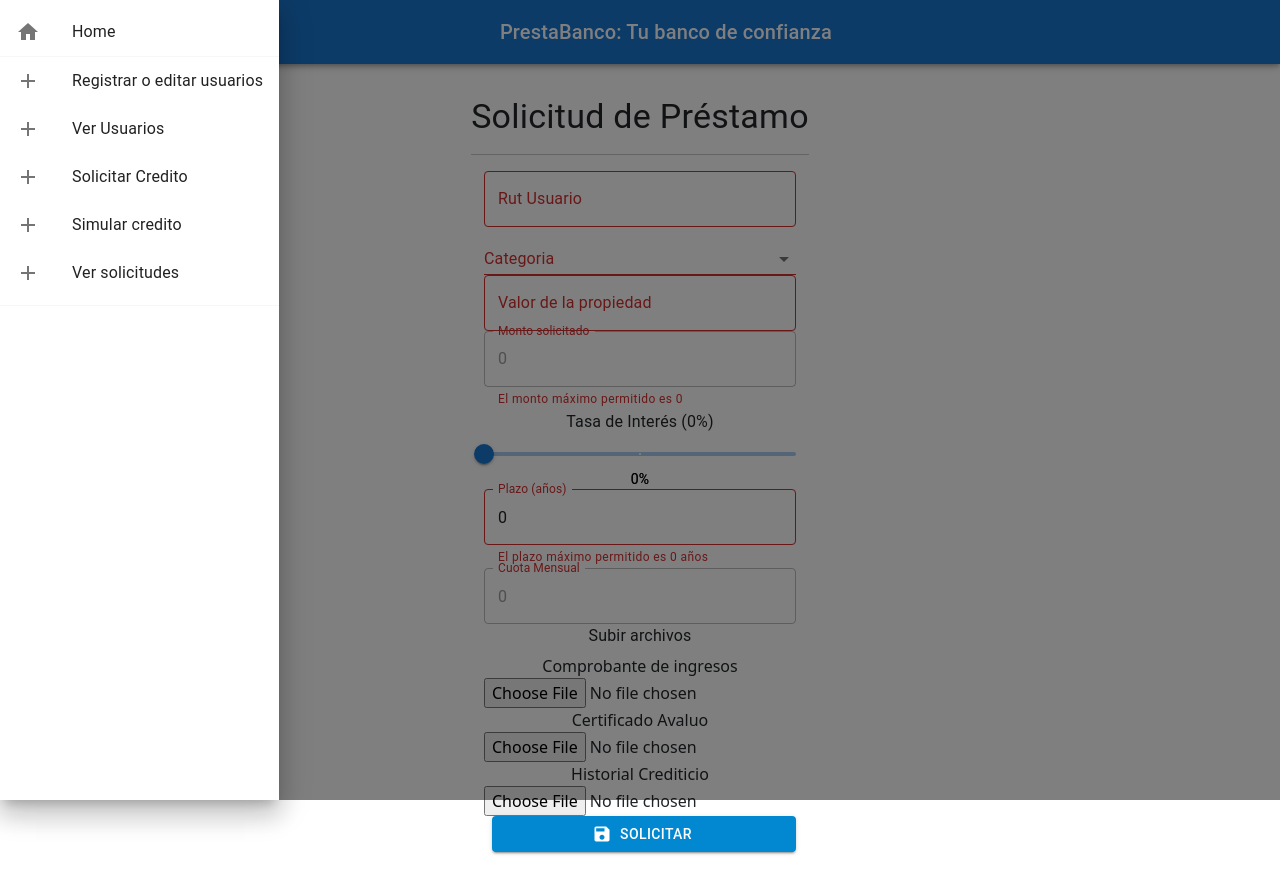
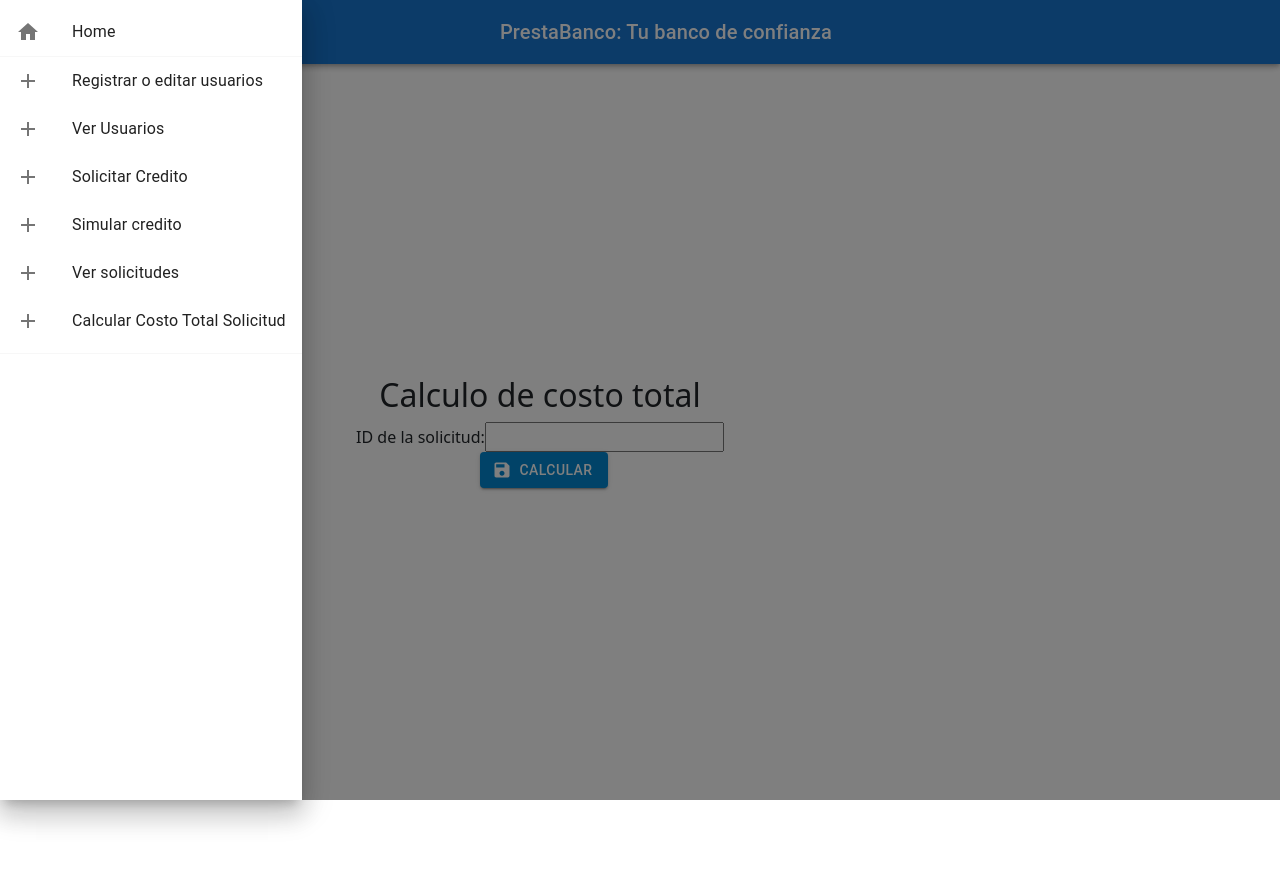
Before and after one commit to PerroWachooo/PrestaBanco, a React (Vite) app in the folder frontend/front_prestaBanco/: page /aplication/totalCost in a window 1280 px wide. Both pictures are taken after a click on the button "menu". After the commit the page ends 800 px from the top, so only its background shows below. Built offline with nearby package versions, Linux system fonts and the light colour scheme; no server answers.

Commit message:
New Feature totalcost y Fix de addSolicitud

```diff
--- a/frontend/front_prestaBanco/src/App.jsx
+++ b/frontend/front_prestaBanco/src/App.jsx
@@ -9,6 +9,7 @@ import UsersList from './components/UsersList';
 import SimulateLoan from './components/SimulateLoan';
 import AddSolicitud from './components/AddSolicitud';
 import LoanAplicationList from './components/LoanAplicationList';
+import TotalCostLoan from './components/TotalCostLoan';
 
 
 
@@ -27,6 +28,7 @@ function App() {
           <Route path= "/aplication" element={<AddSolicitud/>}/>
           <Route path= "/aplication/:id" element={<AddSolicitud/>}/>
           <Route path= "/aplication/list" element={<LoanAplicationList/>}/>
+          <Route path= "/aplication/totalCost" element={<TotalCostLoan/>}/>"
         </Routes>
 
       </div>
--- a/frontend/front_prestaBanco/src/components/AddSolicitud.jsx
+++ b/frontend/front_prestaBanco/src/components/AddSolicitud.jsx
@@ -34,7 +34,7 @@ const AddSolicitud = () => {
     const [loan_type, setLoan_type] = useState("");
     const [fee, setFee] = useState(0.0); // Pago mensual
     const [creditInsurance, setCreditInsurance] = useState(0.0); // Seguro de crédito
-    const [monthlyFireInsurance, setMonthlyFireInsurance] = useState(0.0); // Seguro contra incendios mensual
+    const [monthlyFireInsurance, setMonthlyFireInsurance] = useState(0); // Seguro contra incendios mensual
     const [administrationCommission, setAdministrationCommission] = useState(0.0); // Comisión de administración
     const [propertyValue, setPropertyValue] = useState(""); // Valor de la propiedad
 
@@ -134,9 +134,9 @@ const AddSolicitud = () => {
         formData.append("term", term);
         formData.append("loan_type", loan_type);
         formData.append("fee", fee);
-        formData.append("creditInsurance", creditInsurance);
-        formData.append("monthlyFireInsurance", monthlyFireInsurance);
-        formData.append("administrationCommission", administrationCommission);
+        formData.append("creditInsurance", 0.0003 * amount);
+        formData.append("monthlyFireInsurance", 20000);
+        formData.append("administrationCommission", 0.01 * amount);
         formData.append("propertyValue", propertyValue);
         formData.append("consistentSaveCheck", consistentSaveCheck);
         formData.append("periodicDepositsCheck", periodicDepositsCheck);
--- a/frontend/front_prestaBanco/src/components/Sidemenu.jsx
+++ b/frontend/front_prestaBanco/src/components/Sidemenu.jsx
@@ -62,6 +62,13 @@ export default function Sidemenu({ open, toggleDrawer }) {
           <ListItemText primary="Ver solicitudes" />
         </ListItemButton>
 
+        <ListItemButton onClick={() => navigate("/aplication/totalCost")}>
+          <ListItemIcon>
+          <PlusIcon/>
+          </ListItemIcon>
+          <ListItemText primary="Calcular Costo Total Solicitud" />
+        </ListItemButton>
+
 
       </List>
       <Divider />
--- /dev/null
+++ b/frontend/front_prestaBanco/src/components/TotalCostLoan.jsx
@@ -0,0 +1,82 @@
+import React, { useState } from 'react';
+import LoanAplicationService from '../services/LoanAplication.service';
+import { Button } from "@mui/material";
+import SaveIcon from "@mui/icons-material/Save";
+
+
+const TotalCostLoan = () => {
+    const [id, setId] = useState('');
+    const [totalCost, setTotalCost] = useState(null);
+    const [error, setError] = useState(null);
+    const [creditInsurance, setCreditInsurance] = useState(null);
+    const [fireInsurance, setFireInsurance] = useState(null);
+    const [administrationFee, setAdministrationFee] = useState(null);
+    const [amount, setAmount] = useState(null);
+
+    const handleInputChange = (e) => {
+        setId(e.target.value);
+    };
+
+    const handleSubmit = async (e) => {
+        e.preventDefault();
+        try {
+            const response = await LoanAplicationService.calculateTotalCost(id);
+            const loanResponse = await LoanAplicationService.getLoanAplicationById(id);
+            setTotalCost(response.data);
+            setCreditInsurance(loanResponse.data.creditInsuarance);
+            setFireInsurance(loanResponse.data.monthlyFireInsurance);
+            setAdministrationFee(loanResponse.data.administrationCommission);
+            setAmount(loanResponse.data.amount);
+            console.log(loanResponse.data);
+            console.log(response.data.creditInsurance);
+            setError(null);
+        } catch (err) {
+            setError('Error fetching total cost');
+            setTotalCost(null);
+        }
+    };
+
+    return (
+        <div style={{ display: 'flex', justifyContent: 'space-between' }}>
+            <div style={{ marginRight: '200px' }}>
+                <h2>Calculo de costo total</h2>
+                <form onSubmit={handleSubmit}>
+                    <div>
+                        <label htmlFor="loanId">ID de la solicitud:</label>
+                        <input
+                            type="text"
+                            id="loanId"
+                            value={id}
+                            onChange={handleInputChange}
+                        />
+                    </div>
+                    <Button type="submit" variant="contained" color="info" style={{ marginLeft: "0.5rem" }} startIcon={<SaveIcon />}
+                    >Calcular</Button>
+                </form>
+                {totalCost !== null && (
+                    <div>
+                        <h3>Total Costo Total: {totalCost.toFixed(2)}</h3>
+                    </div>
+                )}
+                {error && (
+                    <div>
+                        <h3>{error}</h3>
+                    </div>
+                )}
+            </div>
+            <div>
+                {amount !== null && (
+                    <div>
+                        <h3>Detalles del Préstamo</h3>
+                        <p>Monto: {amount}</p>
+                        <p>Comisión por manejo: {administrationFee.toFixed(2)}</p>
+                        <p>Seguro de incendio: {fireInsurance.toFixed(0)}</p>
+                        <p>Seguro de crédito: {creditInsurance.toFixed(2)}</p>
+                    </div>
+                )}
+            </div>
+        </div>
+    );
+};
+
+export default TotalCostLoan;
--- a/frontend/front_prestaBanco/src/services/LoanAplication.service.js
+++ b/frontend/front_prestaBanco/src/services/LoanAplication.service.js
@@ -44,4 +44,8 @@ const calculateFee = data => {
     return httpCommon.post("api/v1/loanaplication/calculateFee", data);
 }
 
-export default {getAllLoanAplications, getLoanAplicationByRut, create, update, deleteLoanAplication, uploadFiles,calculateFee, getLoanAplicationById};
+const calculateTotalCost = id => {
+    return httpCommon.get(`api/v1/loanaplication/calculateTotalCost/${id}`);
+}
+
+export default {calculateTotalCost, getAllLoanAplications, getLoanAplicationByRut, create, update, deleteLoanAplication, uploadFiles,calculateFee, getLoanAplicationById};
```
Also changed, not shown: 1 other file (tests, documents, lock files or other folders).
